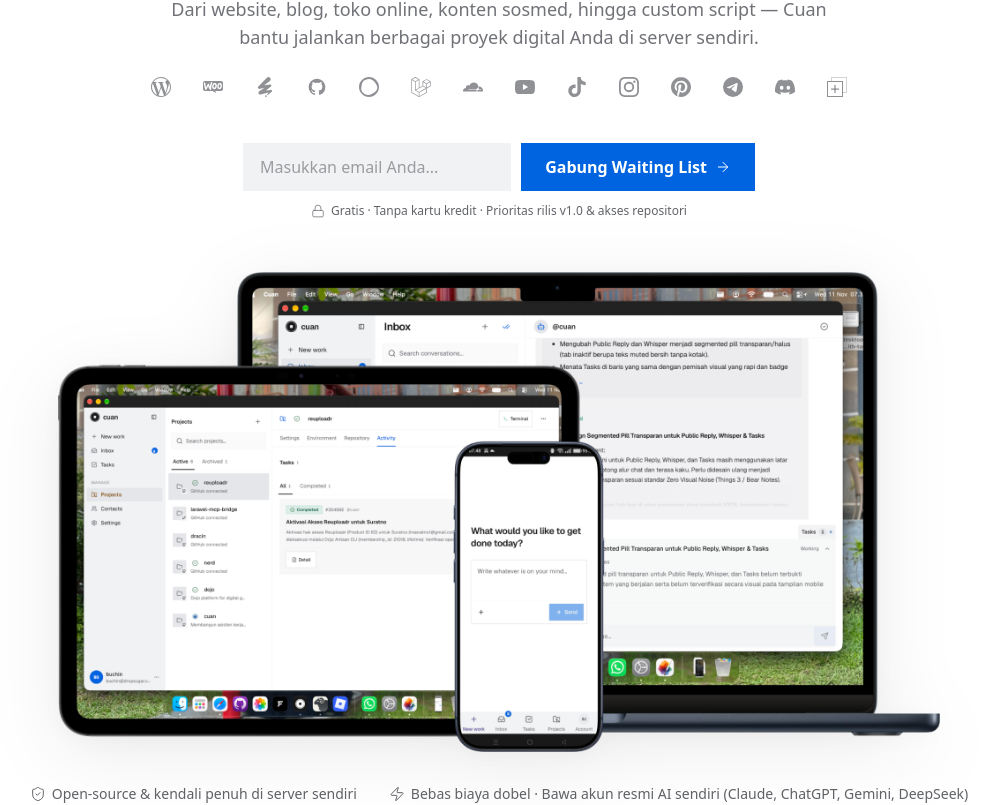
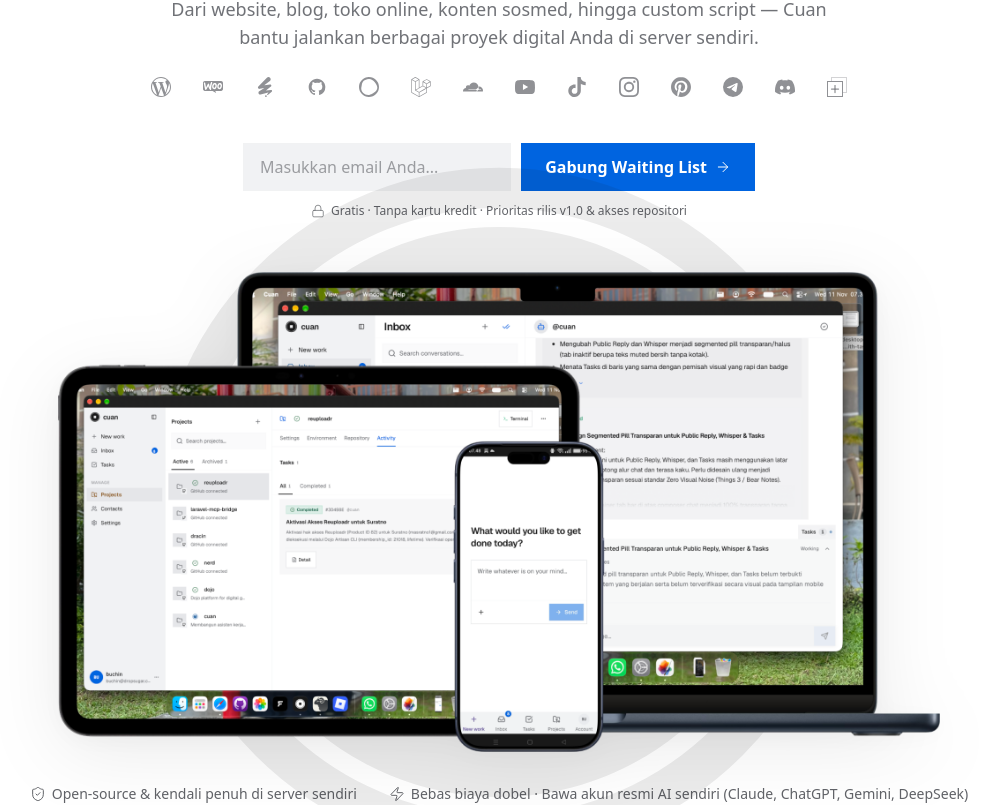
Before and after one commit to buchin/cuan-landing, a React (Vite) app: page / in a window 1280 px wide. Shown: the part 335-1140 px from the top of the page, without its empty margins (141-1140 px from the left). Built offline with nearby package versions, Linux system fonts and the light colour scheme.

Commit message:
feat(hero): fix stacking context and enhance visibility of giant cuan kepeng watermark

```diff
--- a/src/features/landing/components/HeroSection.tsx
+++ b/src/features/landing/components/HeroSection.tsx
@@ -236,16 +236,16 @@ export function HeroSection({ emailInputRef }: HeroSectionProps) {
       </div>
 
       {/* Centered 3-Device Mockup Showcase with Giant Subtle Brand Watermark */}
-      <div className="mx-auto mt-8 max-w-4xl sm:mt-12 relative">
+      <div className="relative isolate mx-auto mt-8 max-w-4xl sm:mt-12">
         {/* Subtle Giant Kepeng Coin Brand Logo Watermark Backdrop */}
-        <div className="pointer-events-none absolute inset-x-0 top-1/2 -translate-y-1/2 -z-10 flex items-center justify-center select-none overflow-hidden">
+        <div className="pointer-events-none absolute inset-x-0 top-1/2 -translate-y-1/2 z-0 flex items-center justify-center select-none overflow-visible">
           <CuanMark
             decorative
-            className="h-[360px] w-[360px] sm:h-[460px] sm:w-[460px] md:h-[540px] md:w-[540px] opacity-[0.035] dark:opacity-[0.05] select-none pointer-events-none"
+            className="h-[480px] w-[480px] sm:h-[620px] sm:w-[620px] md:h-[760px] md:w-[760px] opacity-[0.08] dark:opacity-[0.10] select-none pointer-events-none"
           />
         </div>
 
-        <div className="relative">
+        <div className="relative z-10">
           <img
             src="/landing/cuan.webp"
             alt={t('Cuan multi-device workspace on Laptop, Tablet, and Mobile')}
```
